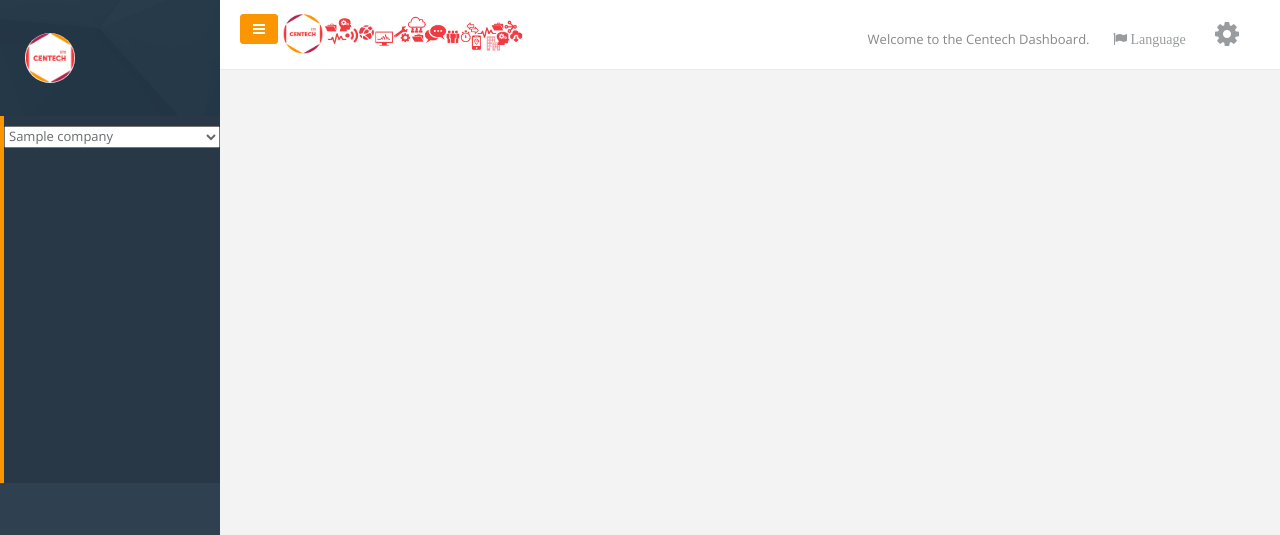
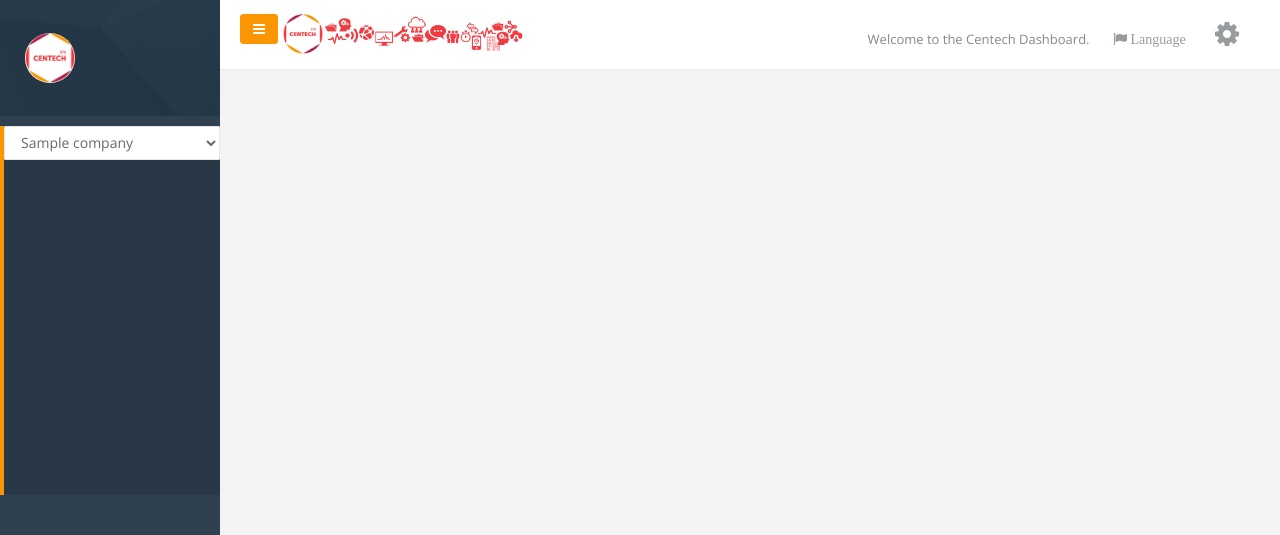
Before and after one commit to CentechMTL/TableauDeBord, a Django app: template templates/dashboard.html in a window 1280 px wide. Shown: the top 535 px of the page. Run offline with Django 3.2, Linux system fonts and the light colour scheme; the template is opened without the code that fills it: most values are stand-ins (such as "Sample title", 1, 10 or a date in 2020); parts of the project's set-up code (start-up, migrations or seed data) failed here and were passed over; some libraries are stand-ins or nearby versions.

Commit message:
add style on select main menu

```diff
--- a/templates/dashboard.html
+++ b/templates/dashboard.html
@@ -64,7 +64,7 @@
                     ============= COMPAGNIE MENU ==============
                     ------------------------------------------>
                     {% if list_company %}
-                        <select id="selectCompany" class="menuDashboard" onchange="updateMenu(this.value)">
+                        <select id="selectCompany" class="menuDashboard form-control" onchange="updateMenu(this.value)">
                             <option disabled="True">{% trans "Select a company" %}</option>
                             {% for company in list_company %}
                                 {% if request.session.companySelected == company.id %}
```
